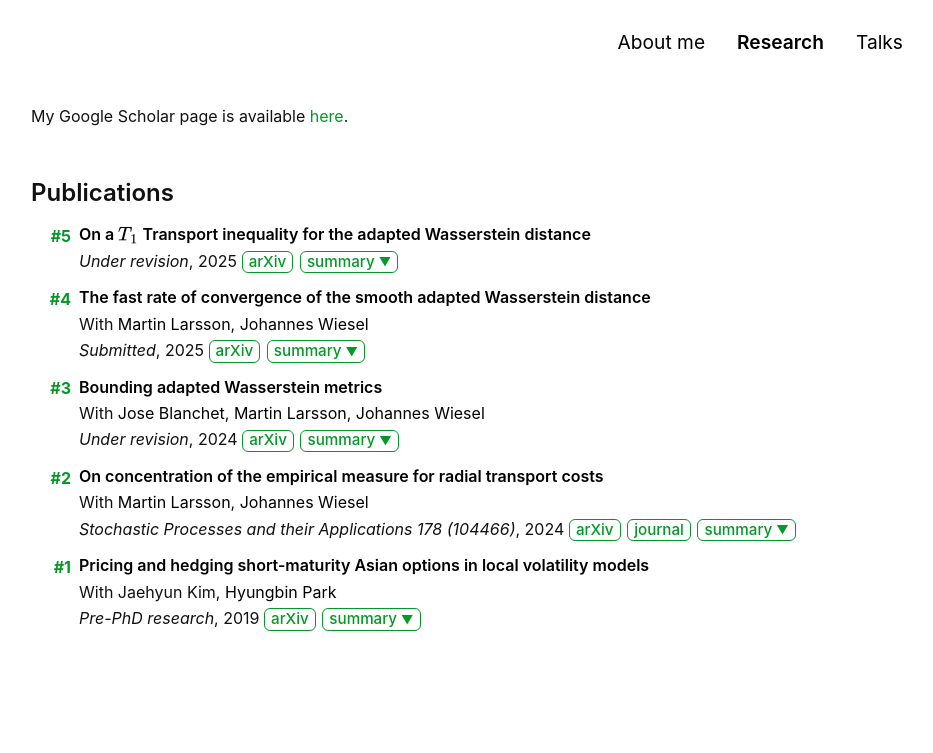
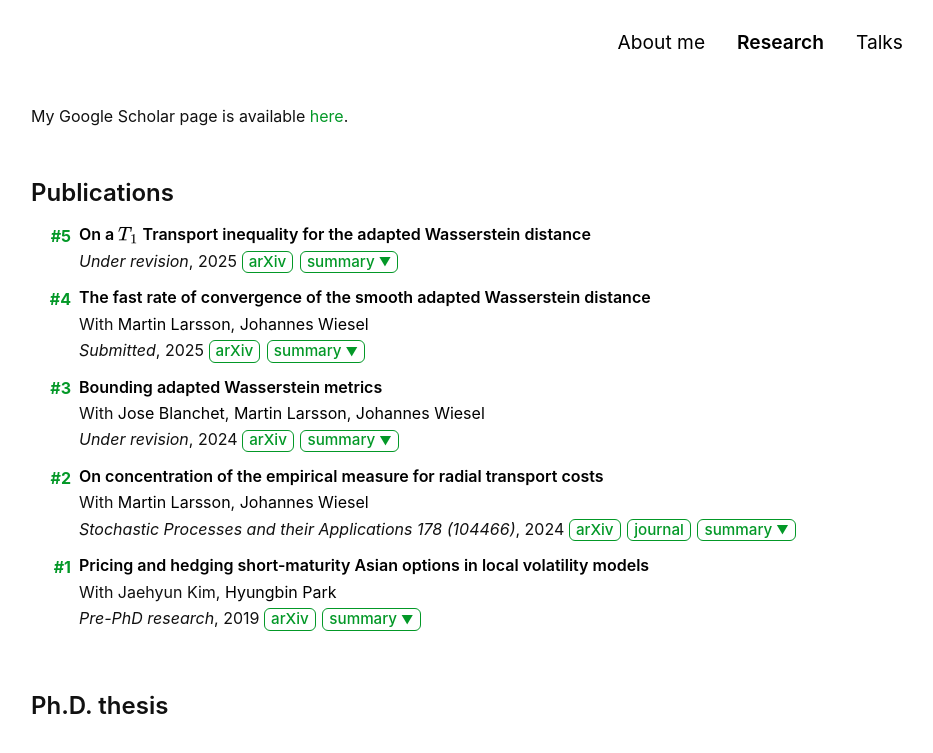
Before and after one commit to Jonghwap/Jonghwap.github.io, a Jekyll site: the page built from research.md, in a window 1280 px wide. Shown: the top 753 px of the page, without its empty margins (209-1142 px from the left). Built offline with Jekyll 4.4.1, drawn with Linux system fonts in a browser that asks for light colours; a style sheet for code colours, icons or effects is not loaded.

Commit message:
Update research.md

```diff
--- a/research.md
+++ b/research.md
@@ -14,3 +14,7 @@ My Google Scholar page is available <a class="accent-link" href="https://scholar
 
 
 {% include publication_list.html %}
+
+<br>
+
+## Ph.D. thesis
```
